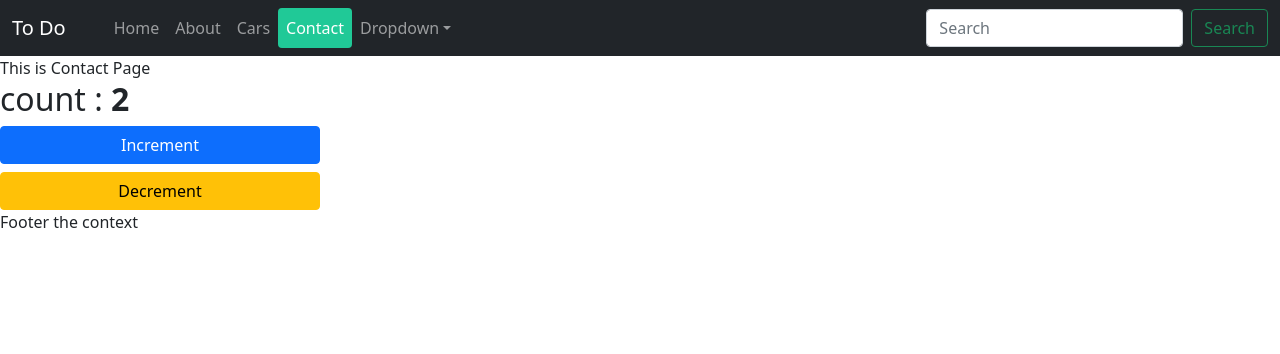
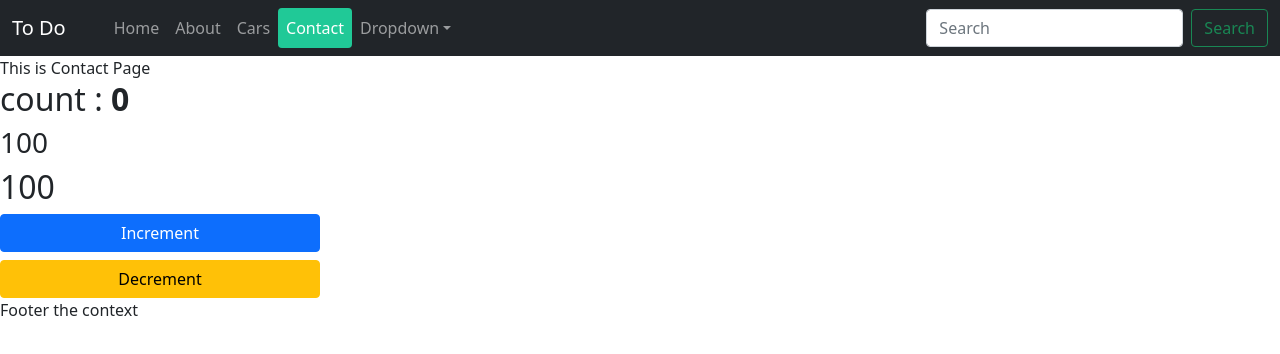
Before and after one commit to ryanpatenio/learning-react, a React (Vite) app: page /Contact in a window 1280 px wide. Shown: the top 354 px of the page. Built offline with nearby package versions, Linux system fonts and the light colour scheme.

Commit message:
using useMemo and useCallback function

```diff
--- a/src/pages/Contact.jsx
+++ b/src/pages/Contact.jsx
@@ -1,10 +1,10 @@
 
-import { useState, useRef, useEffect, useLayoutEffect } from 'react'
+import { useState, useRef, useEffect, useLayoutEffect, useMemo, useCallback } from 'react'
 
 const Contact = () => {
   const [count, setCount] = useState(0);
-  // const btnRef = useRef(null);
-  // const [count2, setCount2] = useState(0);
+  const btnRef = useRef(null);
+  const [count2, setCount2] = useState(0);
 
   const handleClick = () => {
     setCount(count + 1)
@@ -16,38 +16,22 @@ const Contact = () => {
     }
   }
 
-  useEffect(() => {
-    setCount((prev) => prev + 1);
-  },[])
+  const test = useCallback(() =>{
+    console.log("test")
+  },[]);
 
-  useLayoutEffect(() => {
-      console.log("use Layout Effect")
-  },[])
-  // useEffect(()=>{
+  //without use of useCallback function every action happen it will render again
+  const compute = () => {
+    console.log("compute: Computing");
+    test();
+    return 100;
+  }
 
-  //   const timerId = setTimeout(()=>{
-  //     console.log(`timer Count : ${count}`)
-  //   },2000)
-  //   return () => {
-  //     clearTimeout(timerId);
-  //   }
-
-  // },[count])
-
-  // const handleClick2 = () => {
-  //   setCount2(count2 + 1)
-  // }
-  // useEffect(() => {
-  //  console.log("palaging nag ru run");
-  // })
-  // useEffect(() => {
-  //   console.log("Only run once");
-  //  },[])
-
-  //  useEffect(() => {
-  //   console.log("Count 2 Dep :",count2);
-  //  },[count2])
-
+ const memoizeCompute = useMemo(() =>{
+  test()
+    console.log("memoize Computing");
+    return 100;
+ },[test]);
 
   return (
     <div className='d-flex flex-column'>
@@ -55,6 +39,8 @@ const Contact = () => {
       This is Contact Page
 
       <h2 className=''>count : <strong>{count}</strong></h2>
+       <h3>{compute()}</h3>
+       <h2>{memoizeCompute}</h2>
        <button onClick={handleClick} className='btn btn-primary w-25 '> Increment</button>
        {/* <button onClick={handleClick2} className='btn btn-primary w-25 mt-2'> Increment UseEffect</button> */}
        <button onClick={handleDecrement} className='btn btn-warning mt-2 w-25'>Decrement</button>
```
Also changed, not shown: 1 other file (tests, documents, lock files or other folders).
